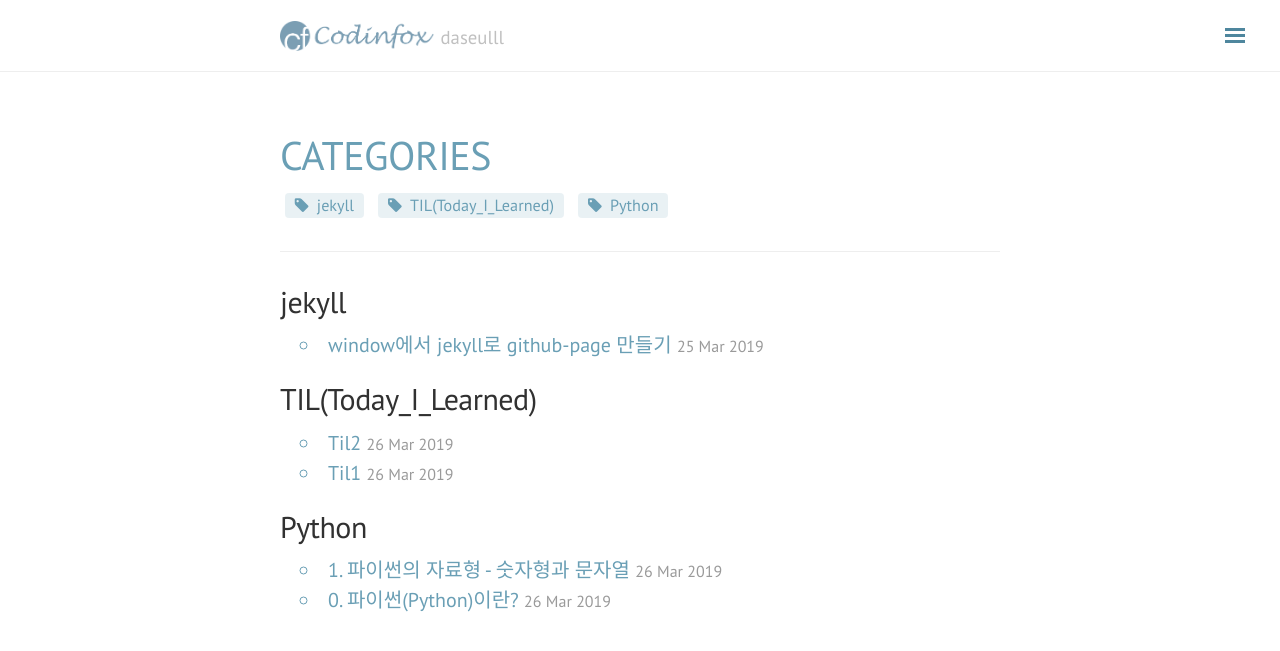
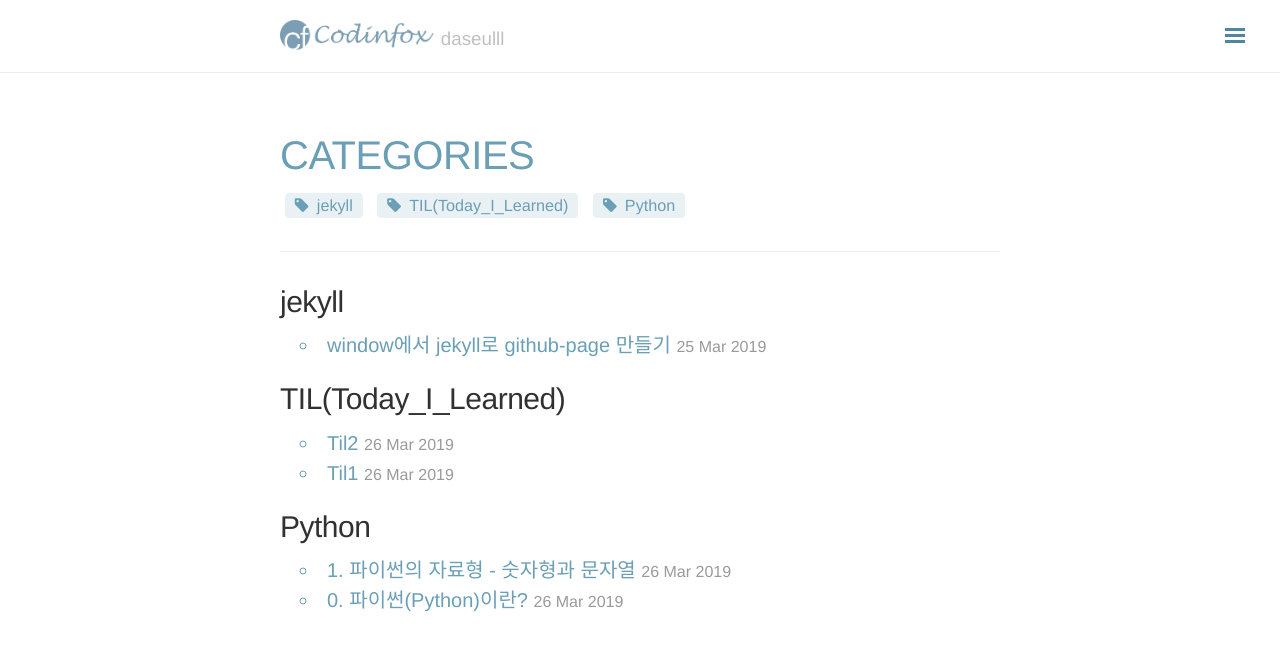
Before and after one commit to daseulll/daseulll.github.io, a Jekyll site: the page built from blog/categories.html, in a window 1280 px wide. Shown: the top 651 px of the page. Built offline with Jekyll 4.4.1, drawn with Linux system fonts in a browser that asks for light colours; nearby versions of some CDN libraries; comment, search, counter and statistics services are not loaded.

Commit message:
Change font

```diff
--- a/_config.yml
+++ b/_config.yml
@@ -36,15 +36,13 @@ author:
 nav:
   Home:
     - '/'
-  categories:
-    - '/all/'
-    - { TIL(Today_I_Learned):'/blog/categories/#til'}
-
-
-  # Blog:
-  #   - '/blog/'
-  #   - { Categories: '/blog/categories/' }
-  #   - { Tags: '/blog/tags/' }
+  # categories:
+  #   - '/all/'
+  #   - { TIL(Today_I_Learned):'/blog/categories/#til'}
+  Blog:
+    - '/blog/'
+    - { Categories: '/blog/categories/' }
+    - { Tags: '/blog/tags/' }
   About:
     - '/about/'
   Github Project:
--- a/_scss/_config.scss
+++ b/_scss/_config.scss
@@ -27,6 +27,6 @@ $reverse-layout: true;
 $overlay-sidebar: false;
 
 /* Font stack */
-$font-serif: "PT Serif", Georgia, "Times New Roman", serif;
-$font-sans: "PT Sans", Helvetica, Arial, sans-serif;
+$font-serif: "Noto Sans", Georgia, "Times New Roman", serif;
+$font-sans: "Noto Sans KR", Helvetica, Arial, sans-serif;
 $font-font-awesome: FontAwesome;
--- a/_scss/base/_poole.scss
+++ b/_scss/base/_poole.scss
@@ -48,7 +48,7 @@ body {
 }
 
 html {
-  font-family: "Helvetica Neue", Helvetica, Arial, sans-serif;
+  font-family: "Noto Sans KR", Helvetica, Arial, sans-serif;
   font-size: 16px;
   line-height: 1.5;
 }
@@ -391,7 +391,7 @@ tbody tr:nth-child(odd) th {
   overflow: hidden; /* clearfix */
   margin-left: -1rem;
   margin-right: -1rem;
-  font-family: "PT Sans", Helvetica, Arial, sans-serif;
+  font-family: "Noto Sans KR", Helvetica, Arial, sans-serif;
   color: #ccc;
   text-align: center;
 }
--- a/_scss/component/_pagination.scss
+++ b/_scss/component/_pagination.scss
@@ -9,7 +9,7 @@
   overflow: hidden; /* clearfix */
   margin-left: -1rem;
   margin-right: -1rem;
-  font-family: "PT Sans", Helvetica, Arial, sans-serif;
+  font-family: "Noto Sans KR", Helvetica, Arial, sans-serif;
   color: #ccc;
   text-align: center;
 }
```
